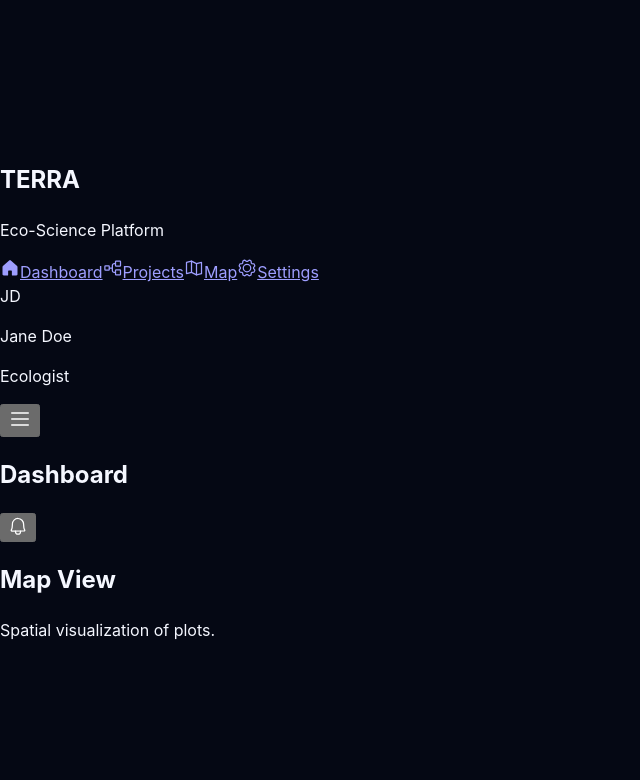
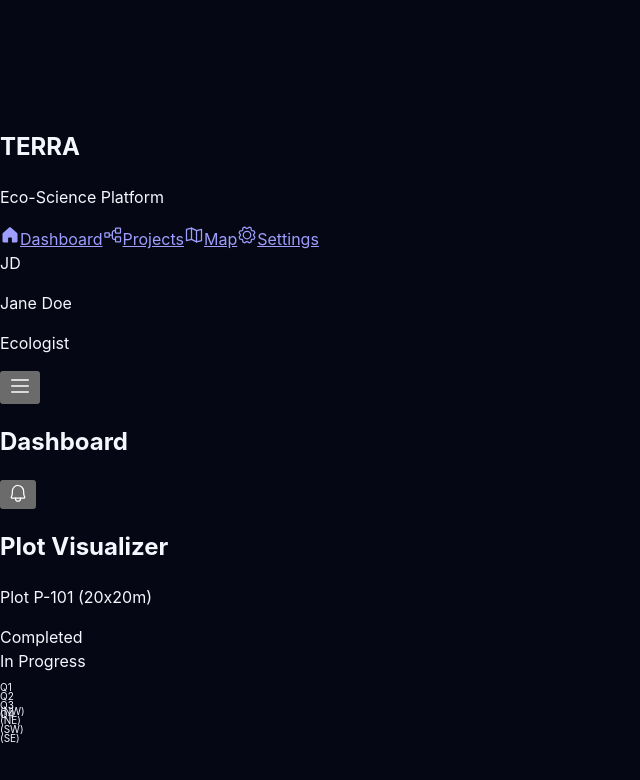
Before and after one commit to RSuyash/Aranya, a React (Vite) app: page /map in a window 1280 px wide. Shown: the top 780 px of the page, without its empty margins (0-640 px from the left). Built offline with nearby package versions, Linux system fonts and the light colour scheme.

Commit message:
feat: implement plot visualizer engine

```diff
--- /dev/null
+++ b/src/components/plot/GridContainer.tsx
@@ -0,0 +1,61 @@
+import React, { useRef, useEffect, useState } from 'react';
+
+interface GridContainerProps {
+    width?: number; // Logical width in meters (e.g., 20m)
+    height?: number; // Logical height in meters (e.g., 20m)
+    children: React.ReactNode;
+}
+
+export const GridContainer: React.FC<GridContainerProps> = ({
+    width = 20,
+    height = 20,
+    children,
+}) => {
+    const containerRef = useRef<HTMLDivElement>(null);
+    const [scale, setScale] = useState(1);
+
+    useEffect(() => {
+        const updateScale = () => {
+            if (containerRef.current) {
+                const { clientWidth, clientHeight } = containerRef.current;
+                const scaleX = clientWidth / width;
+                const scaleY = clientHeight / height;
+                setScale(Math.min(scaleX, scaleY) * 0.9); // 0.9 for padding
+            }
+        };
+
+        window.addEventListener('resize', updateScale);
+        updateScale();
+
+        return () => window.removeEventListener('resize', updateScale);
+    }, [width, height]);
+
+    return (
+        <div ref={containerRef} className="w-full h-full flex items-center justify-center bg-panel rounded-xl overflow-hidden relative">
+            <div
+                style={{
+                    width: width * scale,
+                    height: height * scale,
+                    position: 'relative',
+                }}
+                className="bg-bg-app border border-border shadow-2xl"
+            >
+                {/* Grid Lines (Optional) */}
+                <div className="absolute inset-0 grid grid-cols-2 grid-rows-2 pointer-events-none opacity-10">
+                    <div className="border-r border-b border-white" />
+                    <div className="border-b border-white" />
+                    <div className="border-r border-white" />
+                    <div />
+                </div>
+
+                {/* Render Children with Scale Context */}
+                {React.Children.map(children, (child) => {
+                    if (React.isValidElement(child)) {
+                        return React.cloneElement(child as React.ReactElement<any>, { scale });
+                    }
+                    return child;
+                })}
+            </div>
+        </div>
+    );
+};
--- /dev/null
+++ b/src/components/plot/Quadrant.tsx
@@ -0,0 +1,49 @@
+import React from 'react';
+import clsx from 'clsx';
+
+interface QuadrantProps {
+    id: string;
+    x: number; // Logical X (meters)
+    y: number; // Logical Y (meters)
+    size: number; // Logical Size (meters)
+    label: string;
+    status: 'empty' | 'in-progress' | 'completed';
+    scale?: number; // Injected by GridContainer
+    onClick?: () => void;
+}
+
+export const Quadrant: React.FC<QuadrantProps> = ({
+    x,
+    y,
+    size,
+    label,
+    status,
+    scale = 1,
+    onClick,
+}) => {
+    const statusColors = {
+        empty: 'bg-white/5 border-white/10 text-text-muted',
+        'in-progress': 'bg-primary/10 border-primary/30 text-primary',
+        completed: 'bg-success/10 border-success/30 text-success',
+    };
+
+    return (
+        <div
+            onClick={onClick}
+            style={{
+                left: x * scale,
+                top: y * scale,
+                width: size * scale,
+                height: size * scale,
+            }}
+            className={clsx(
+                'absolute border transition-all duration-200 flex items-center justify-center cursor-pointer hover:brightness-110',
+                statusColors[status]
+            )}
+        >
+            <span className="text-xs font-medium select-none" style={{ fontSize: Math.max(10, 12 * (scale / 20)) }}>
+                {label}
+            </span>
+        </div>
+    );
+};
--- a/src/pages/MapPage.tsx
+++ b/src/pages/MapPage.tsx
@@ -1,10 +1,51 @@
 import React from 'react';
+import { GridContainer } from '../components/plot/GridContainer';
+import { Quadrant } from '../components/plot/Quadrant';
 
 export const MapPage: React.FC = () => {
+    // Mock Plot Data: 20x20m Plot with 4 Quadrants (10x10m each)
+    const quadrants = [
+        { id: 'q1', label: 'Q1 (NW)', x: 0, y: 0, status: 'completed' as const },
+        { id: 'q2', label: 'Q2 (NE)', x: 10, y: 0, status: 'in-progress' as const },
+        { id: 'q3', label: 'Q3 (SW)', x: 0, y: 10, status: 'empty' as const },
+        { id: 'q4', label: 'Q4 (SE)', x: 10, y: 10, status: 'empty' as const },
+    ];
+
     return (
-        <div>
-            <h2 className="text-2xl font-bold mb-4">Map View</h2>
-            <p className="text-text-muted">Spatial visualization of plots.</p>
+        <div className="h-[calc(100vh-8rem)] flex flex-col">
+            <div className="mb-4 flex justify-between items-center">
+                <div>
+                    <h2 className="text-2xl font-bold text-text-main">Plot Visualizer</h2>
+                    <p className="text-text-muted">Plot P-101 (20x20m)</p>
+                </div>
+                <div className="flex gap-4 text-sm">
+                    <div className="flex items-center gap-2">
+                        <div className="w-3 h-3 bg-success/20 border border-success rounded-sm"></div>
+                        <span>Completed</span>
+                    </div>
+                    <div className="flex items-center gap-2">
+                        <div className="w-3 h-3 bg-primary/20 border border-primary rounded-sm"></div>
+                        <span>In Progress</span>
+                    </div>
+                </div>
+            </div>
+
+            <div className="flex-1 min-h-0">
+                <GridContainer width={20} height={20}>
+                    {quadrants.map((q) => (
+                        <Quadrant
+                            key={q.id}
+                            id={q.id}
+                            x={q.x}
+                            y={q.y}
+                            size={10}
+                            label={q.label}
+                            status={q.status}
+                            onClick={() => console.log(`Clicked ${q.label}`)}
+                        />
+                    ))}
+                </GridContainer>
+            </div>
         </div>
     );
 };
```
